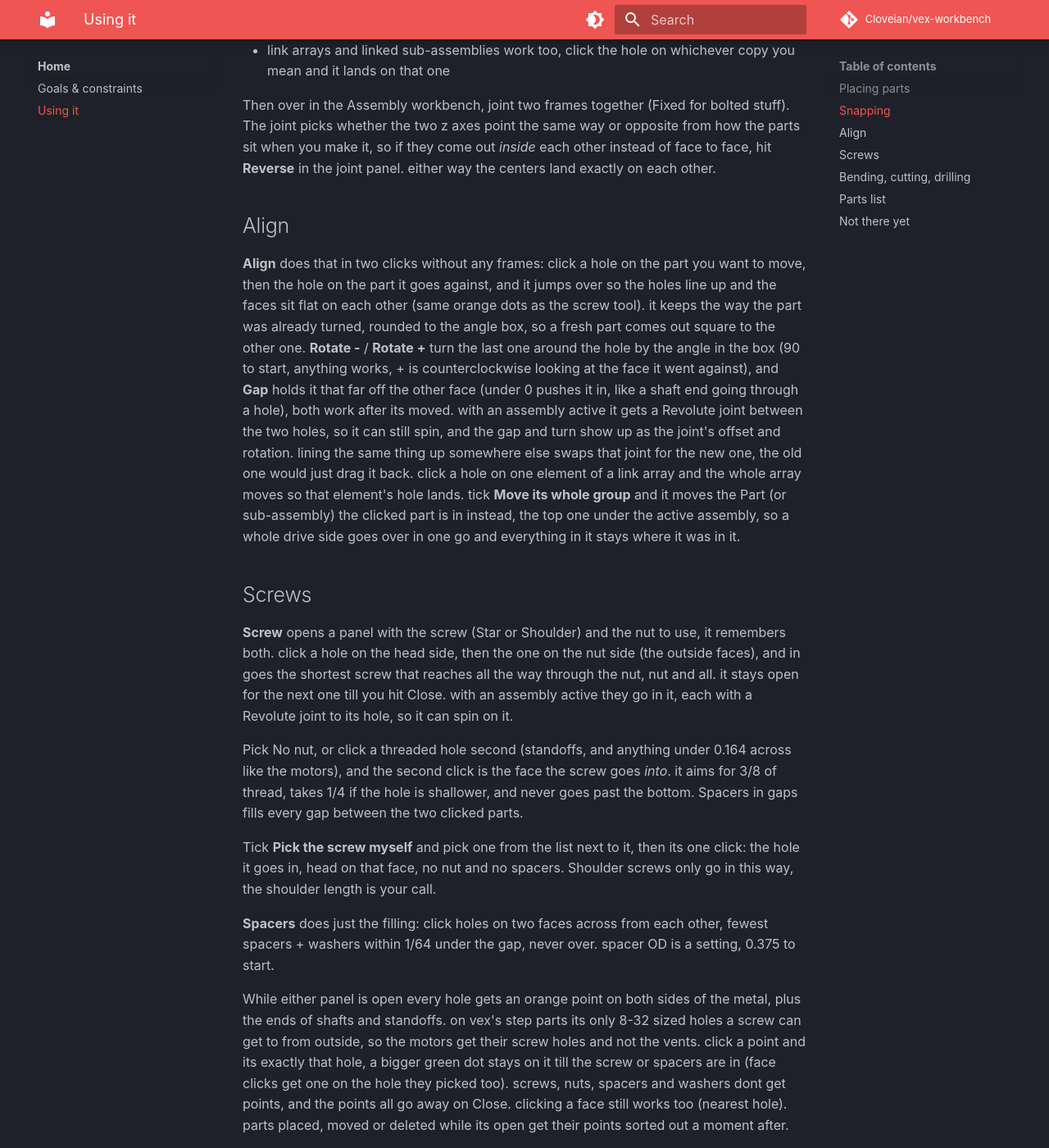
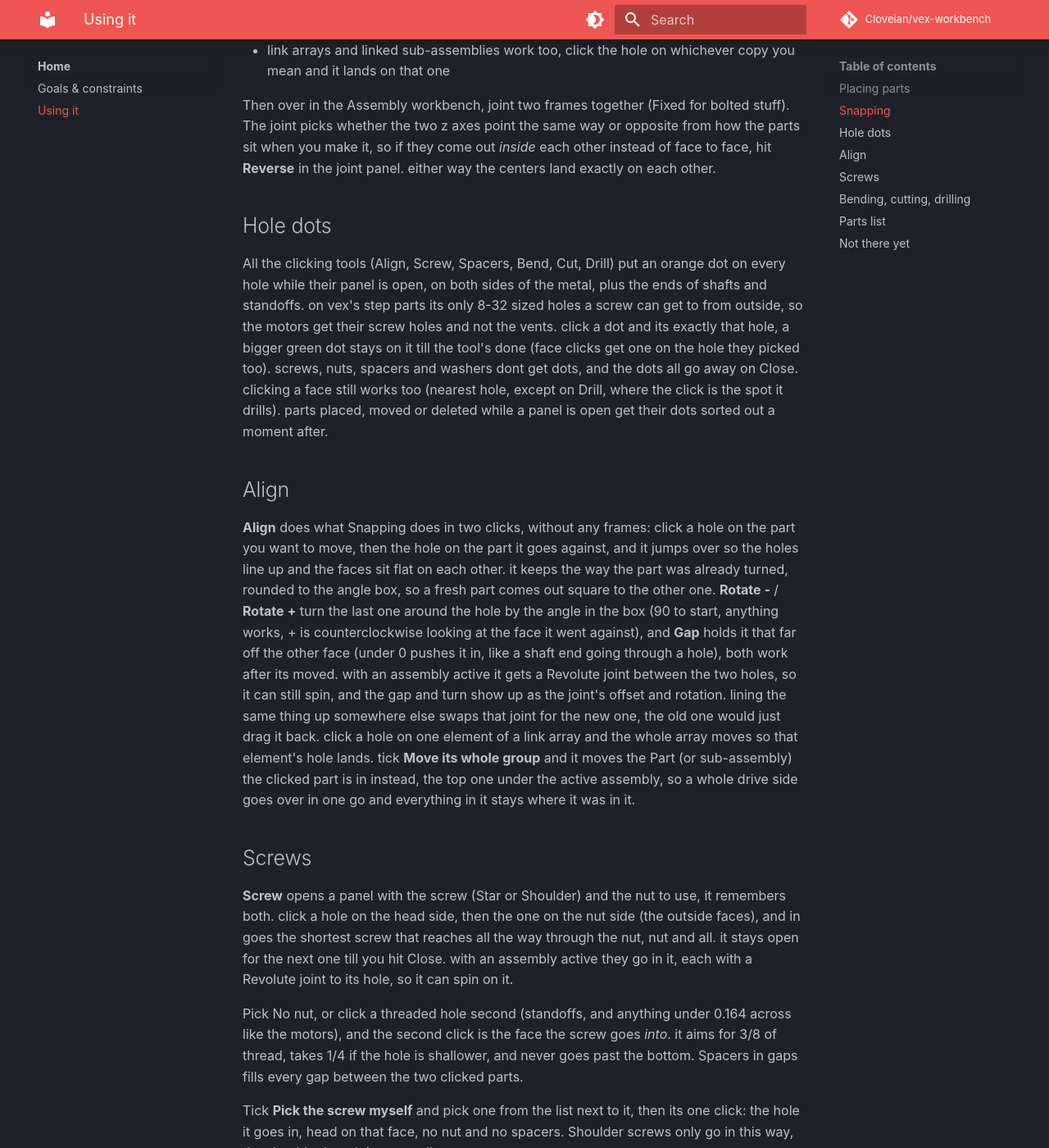
Before and after one commit to Cloveian/vex-workbench, an MkDocs documentation site: the page built from docs/using.md, in a window 1280 px wide and 1400 px high, scrolled down 1132 px. Shown: the whole window at 82% size. Built offline with MkDocs 1.6.1 and Material for MkDocs 9.7.7, drawn with Linux system fonts in a browser that asks for light colours; comment, search, counter and statistics services are not loaded; some of the changed lines change nothing that is shown; some of the changed text lies outside the part shown.

Commit message:
using doc gets its own hole dots part, every tool has them now

```diff
--- a/docs/using.md
+++ b/docs/using.md
@@ -21,9 +21,13 @@ Click one or more holes, then **Frame on hole**. Each one gets a frame on its ex
 
 Then over in the Assembly workbench, joint two frames together (Fixed for bolted stuff). The joint picks whether the two z axes point the same way or opposite from how the parts sit when you make it, so if they come out *inside* each other instead of face to face, hit **Reverse** in the joint panel. either way the centers land exactly on each other.
 
+## Hole dots
+
+All the clicking tools (Align, Screw, Spacers, Bend, Cut, Drill) put an orange dot on every hole while their panel is open, on both sides of the metal, plus the ends of shafts and standoffs. on vex's step parts its only 8-32 sized holes a screw can get to from outside, so the motors get their screw holes and not the vents. click a dot and its exactly that hole, a bigger green dot stays on it till the tool's done (face clicks get one on the hole they picked too). screws, nuts, spacers and washers dont get dots, and the dots all go away on Close. clicking a face still works too (nearest hole, except on Drill, where the click is the spot it drills). parts placed, moved or deleted while a panel is open get their dots sorted out a moment after.
+
 ## Align
 
-**Align** does that in two clicks without any frames: click a hole on the part you want to move, then the hole on the part it goes against, and it jumps over so the holes line up and the faces sit flat on each other (same orange dots as the screw tool). it keeps the way the part was already turned, rounded to the angle box, so a fresh part comes out square to the other one. **Rotate -** / **Rotate +** turn the last one around the hole by the angle in the box (90 to start, anything works, + is counterclockwise looking at the face it went against), and **Gap** holds it that far off the other face (under 0 pushes it in, like a shaft end going through a hole), both work after its moved. with an assembly active it gets a Revolute joint between the two holes, so it can still spin, and the gap and turn show up as the joint's offset and rotation. lining the same thing up somewhere else swaps that joint for the new one, the old one would just drag it back. click a hole on one element of a link array and the whole array moves so that element's hole lands. tick **Move its whole group** and it moves the Part (or sub-assembly) the clicked part is in instead, the top one under the active assembly, so a whole drive side goes over in one go and everything in it stays where it was in it.
+**Align** does what Snapping does in two clicks, without any frames: click a hole on the part you want to move, then the hole on the part it goes against, and it jumps over so the holes line up and the faces sit flat on each other. it keeps the way the part was already turned, rounded to the angle box, so a fresh part comes out square to the other one. **Rotate -** / **Rotate +** turn the last one around the hole by the angle in the box (90 to start, anything works, + is counterclockwise looking at the face it went against), and **Gap** holds it that far off the other face (under 0 pushes it in, like a shaft end going through a hole), both work after its moved. with an assembly active it gets a Revolute joint between the two holes, so it can still spin, and the gap and turn show up as the joint's offset and rotation. lining the same thing up somewhere else swaps that joint for the new one, the old one would just drag it back. click a hole on one element of a link array and the whole array moves so that element's hole lands. tick **Move its whole group** and it moves the Part (or sub-assembly) the clicked part is in instead, the top one under the active assembly, so a whole drive side goes over in one go and everything in it stays where it was in it.
 
 ## Screws
 
@@ -35,19 +39,17 @@ Tick **Pick the screw myself** and pick one from the list next to it, then its o
 
 **Spacers** does just the filling: click holes on two faces across from each other, fewest spacers + washers within 1/64 under the gap, never over. spacer OD is a setting, 0.375 to start.
 
-While either panel is open every hole gets an orange point on both sides of the metal, plus the ends of shafts and standoffs. on vex's step parts its only 8-32 sized holes a screw can get to from outside, so the motors get their screw holes and not the vents. click a point and its exactly that hole, a bigger green dot stays on it till the screw or spacers are in (face clicks get one on the hole they picked too). screws, nuts, spacers and washers dont get points, and the points all go away on Close. clicking a face still works too (nearest hole). parts placed, moved or deleted while its open get their points sorted out a moment after.
-
 ## Bending, cutting, drilling
 
 **Bend** folds any VEX metal part on a line through a hole: click the hole (same dots), and it bends there by the **Angle** (90 to start, + folds toward the face you clicked, - away from it). **Line** picks across the length or along it, **Off the hole** slides the line over (0.25 puts it between two rows), and **Other side turns** swaps which side moves, the shorter one moves to start. all of those redo the last bend till you click the next hole. inside radius 0.032 like vex's own bends, so a 90 eats about 0.08" of flat.
 
-Only that one copy bends, the rest stay straight, and it still counts as the straight part in the parts list (thats what you buy). change Holes on it and it keeps its bends. bend before screwing stuff onto it tho, joints on its old holes dont carry over. channels bend too, flanges and all, which real metal wont do without cutting them first, so thats on you :P. only away from the flanges tho, folding the web into its own flanges gets refused (angles the same with their other leg)
+Only that one copy bends, the rest stay straight, and it still counts as the straight part in the parts list (thats what you buy). change Holes on it and it keeps its bends. channels bend too, flanges and all, which real metal wont do without cutting them first, so thats on you :P. only away from the flanges tho, folding the web into its own flanges gets refused (angles the same with their other leg)
 
 **Cut** works on the same kind of line (Line, Off the hole), the smaller side goes and **Keep the other side** swaps it. across through a hole is cut to length, along a flange cuts just that flange (the far one stays). slide the line 0.25 over from a flange's hole row (one way or the other, whichever lands on the web) and the whole flange comes off flush, do both and the web can fold toward where the flanges were. sawn edge, no notches or chamfers. a cut that would leave it in two pieces gets refused.
 
 **Drill** puts a round hole through the wall where you click, **Size** across (0.17 to start, 8-32 clearance). it snaps to the 0.25 grid off the nearest hole on that face, hold Shift to drill right where you clicked. a drilled 8-32 hole gets a dot like any other. on a plate the grid spots between holes already have little square holes, so drilling one of those just opens it up.
 
-bends, cuts and drilled holes all go on that copy in the order you did them, and it still counts as the plain part.
+bends, cuts and drilled holes all go on that copy in the order you did them, and it still counts as the plain part. joints on its holes dont carry over any of them, so do the shop work before screwing things on.
 
 ## Parts list
 
```
